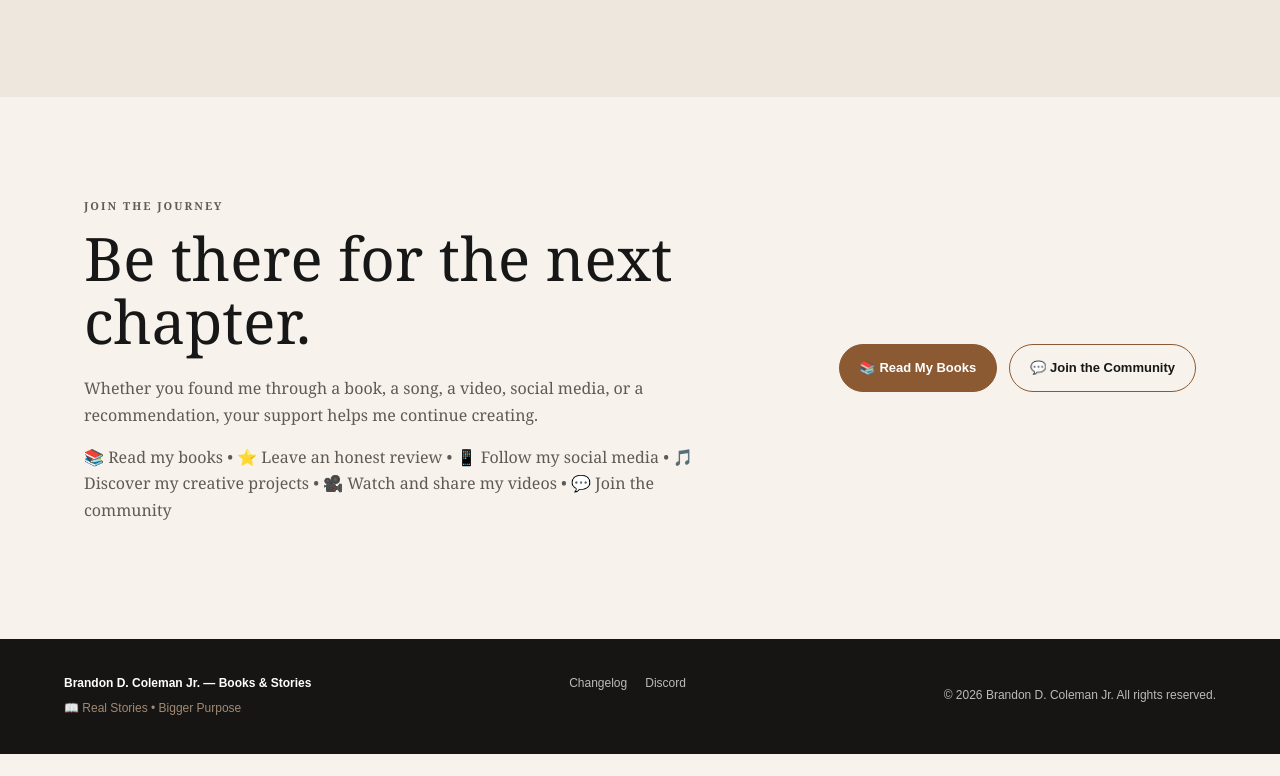
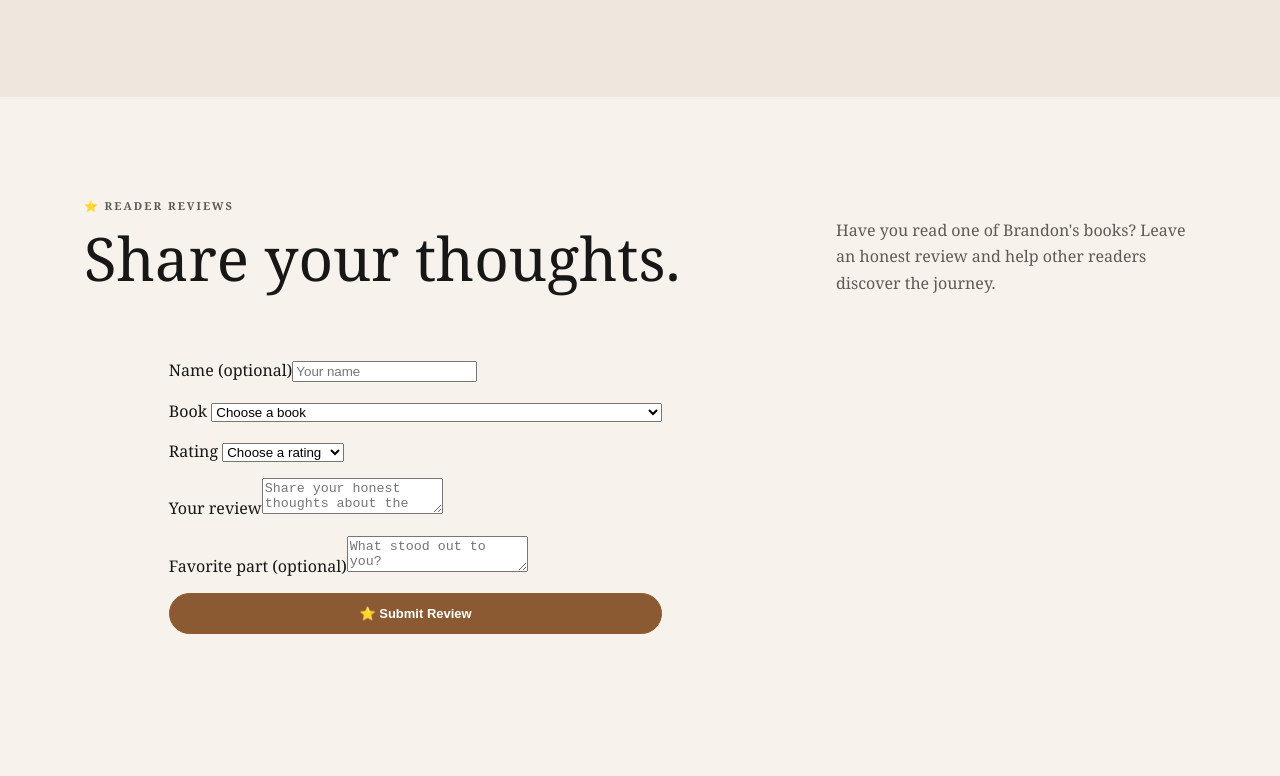
Before and after one commit to dospatch/brandon-books-stories-bot, a website: page website/index.html in a window 1280 px wide. Shown: the part 7821-8597 px from the top of the page. Drawn offline with Linux system fonts and the light colour scheme.

Commit message:
Add website reader review form

```diff
--- a/website/index.html
+++ b/website/index.html
@@ -191,6 +191,43 @@
   </div>
 </section>
 
+<section id="reviews" class="section">
+  <div class="section-heading">
+    <div><p class="eyebrow">⭐ READER REVIEWS</p><h2>Share your thoughts.</h2></div>
+    <p>Have you read one of Brandon's books? Leave an honest review and help other readers discover the journey.</p>
+  </div>
+  <div class="two-column">
+    <form id="website-review-form" class="contact-card" style="display:grid;gap:14px">
+      <label>Name (optional)<input name="name" maxlength="100" placeholder="Your name"></label>
+      <label>Book
+        <select name="book" required>
+          <option value="">Choose a book</option>
+          <option>My Life Story With Grandma — Book 1: Foundations</option>
+          <option>My Life Story With Grandma — Part 2: Continuing the Journey</option>
+          <option>My Life Story With Grandma — Book 3: The Journey Continues</option>
+          <option>My Life Story With Grandma — Part 4: The Memories We Carry Forward</option>
+          <option>My Life Story With Grandma — Part 5: The Journey Continues</option>
+        </select>
+      </label>
+      <label>Rating
+        <select name="rating" required>
+          <option value="">Choose a rating</option>
+          <option value="5">★★★★★ — 5/5</option>
+          <option value="4">★★★★☆ — 4/5</option>
+          <option value="3">★★★☆☆ — 3/5</option>
+          <option value="2">★★☆☆☆ — 2/5</option>
+          <option value="1">★☆☆☆☆ — 1/5</option>
+        </select>
+      </label>
+      <label>Your review<textarea name="review" minlength="10" maxlength="1500" required placeholder="Share your honest thoughts about the book."></textarea></label>
+      <label>Favorite part (optional)<textarea name="favorite" maxlength="800" placeholder="What stood out to you?"></textarea></label>
+      <input name="website" tabindex="-1" autocomplete="off" style="display:none" aria-hidden="true">
+      <button class="button primary" type="submit">⭐ Submit Review</button>
+      <p id="review-status" class="note" aria-live="polite"></p>
+    </form>
+  </div>
+</section>
+
 <section id="contact" class="section contact-section">
   <div>
     <p class="eyebrow">JOIN THE JOURNEY</p>
@@ -300,5 +337,34 @@
 })();
 </script>
 
+<script>
+(function(){
+  const form=document.getElementById("website-review-form");
+  const status=document.getElementById("review-status");
+  if(!form)return;
+  form.addEventListener("submit",async function(event){
+    event.preventDefault();
+    const button=form.querySelector("button[type='submit']");
+    button.disabled=true;
+    status.textContent="Submitting your review…";
+    const data=Object.fromEntries(new FormData(form).entries());
+    try{
+      const response=await fetch("/api/review",{
+        method:"POST",
+        headers:{"Content-Type":"application/json"},
+        body:JSON.stringify(data)
+      });
+      const result=await response.json().catch(()=>({}));
+      if(!response.ok||!result.ok)throw new Error(result.error||"Review submission failed.");
+      form.reset();
+      status.textContent="✅ Thank you! Your review was sent to the Brandon Books & Stories review team.";
+    }catch(error){
+      status.textContent="❌ "+(error.message||"Unable to submit your review right now.");
+    }finally{
+      button.disabled=false;
+    }
+  });
+})();
+</script>
 </body>
 </html>
```
